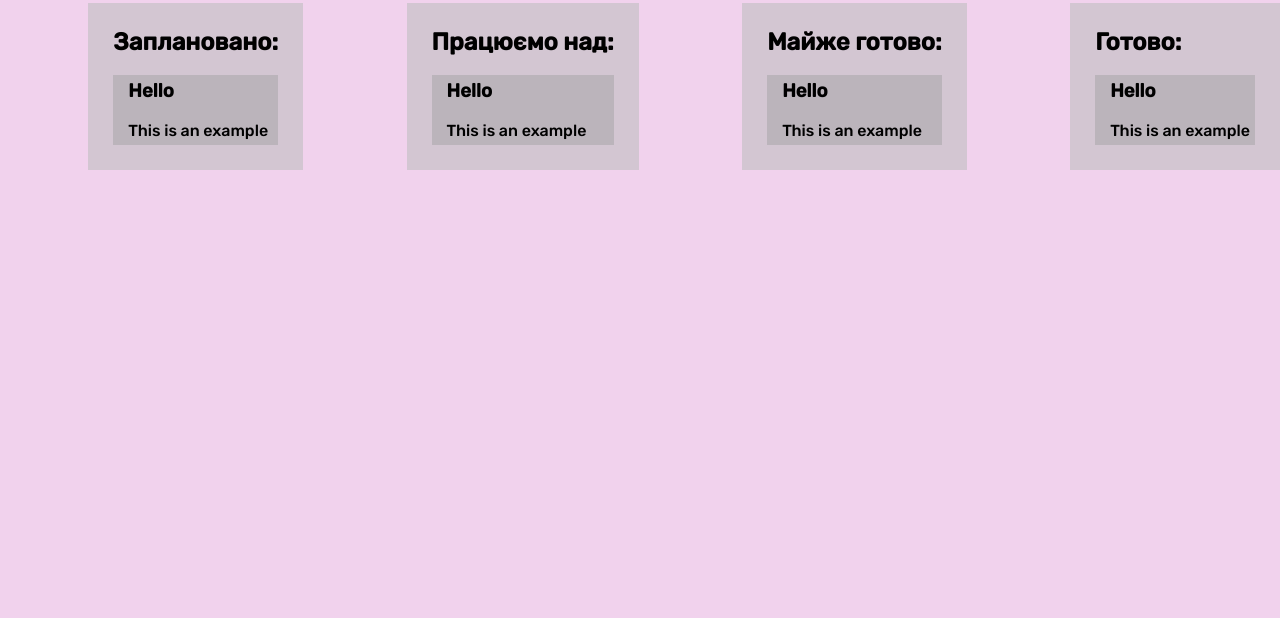
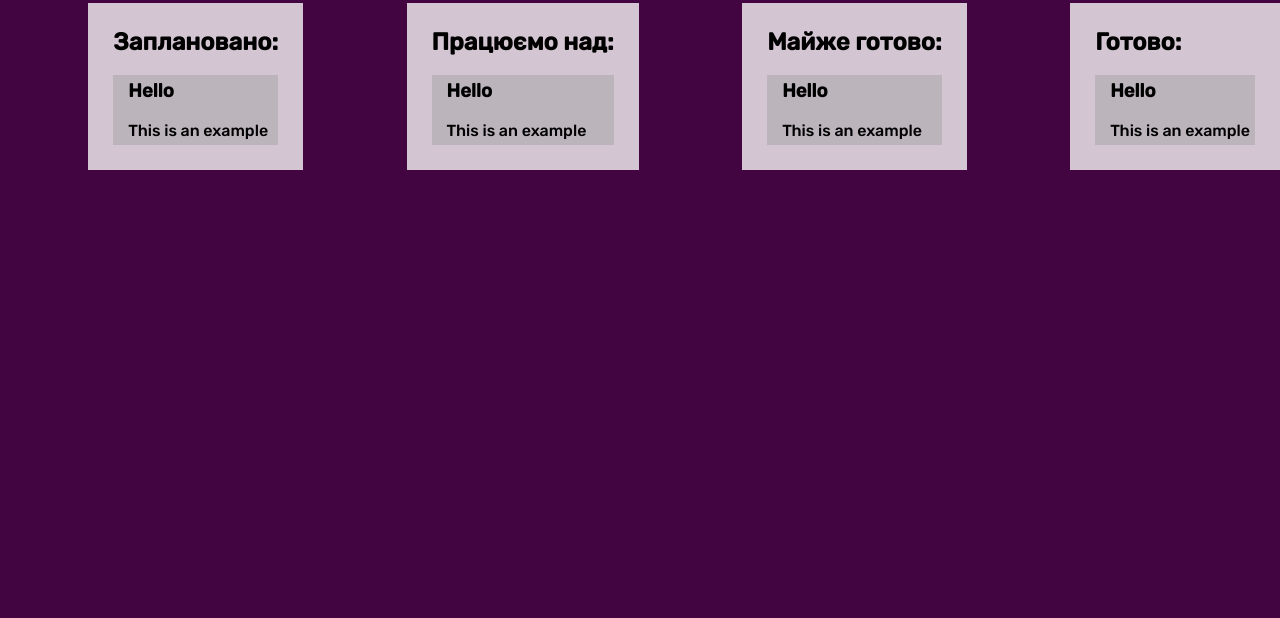
Before and after one commit to andriycraft/Todolist, a plain HTML site: page index.html in a window 1280 px wide. Shown: the part 182-800 px from the top of the page. Drawn offline with Linux system fonts and the light colour scheme.

Commit message:
Update css.css

```diff
--- a/theme/andriycraft/css.css
+++ b/theme/andriycraft/css.css
@@ -5,7 +5,7 @@
 }
 
 body {
-    background-color: #F1D2ED;
+    background-color: #420542;
 }
 
 .todos {
```
